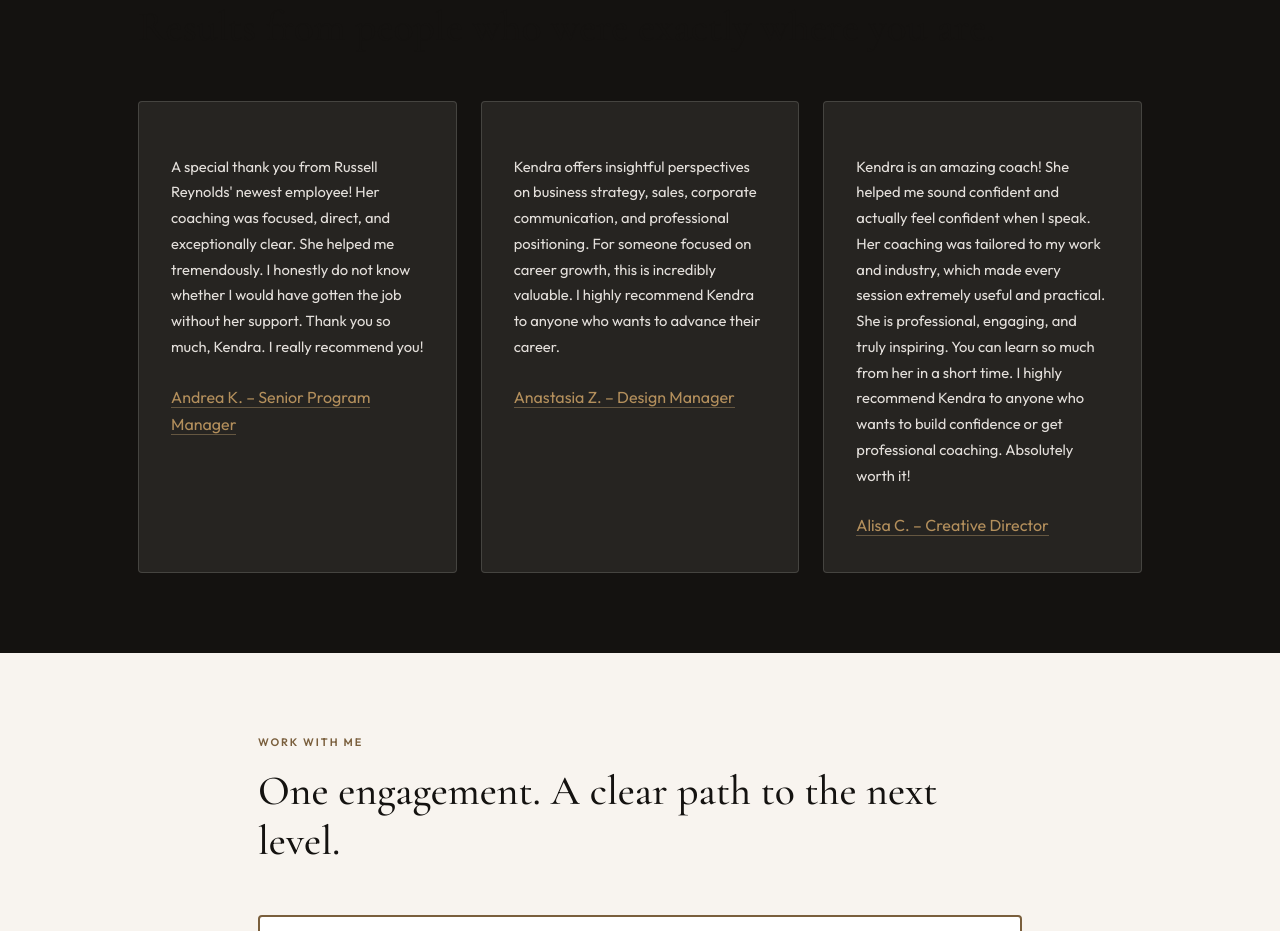
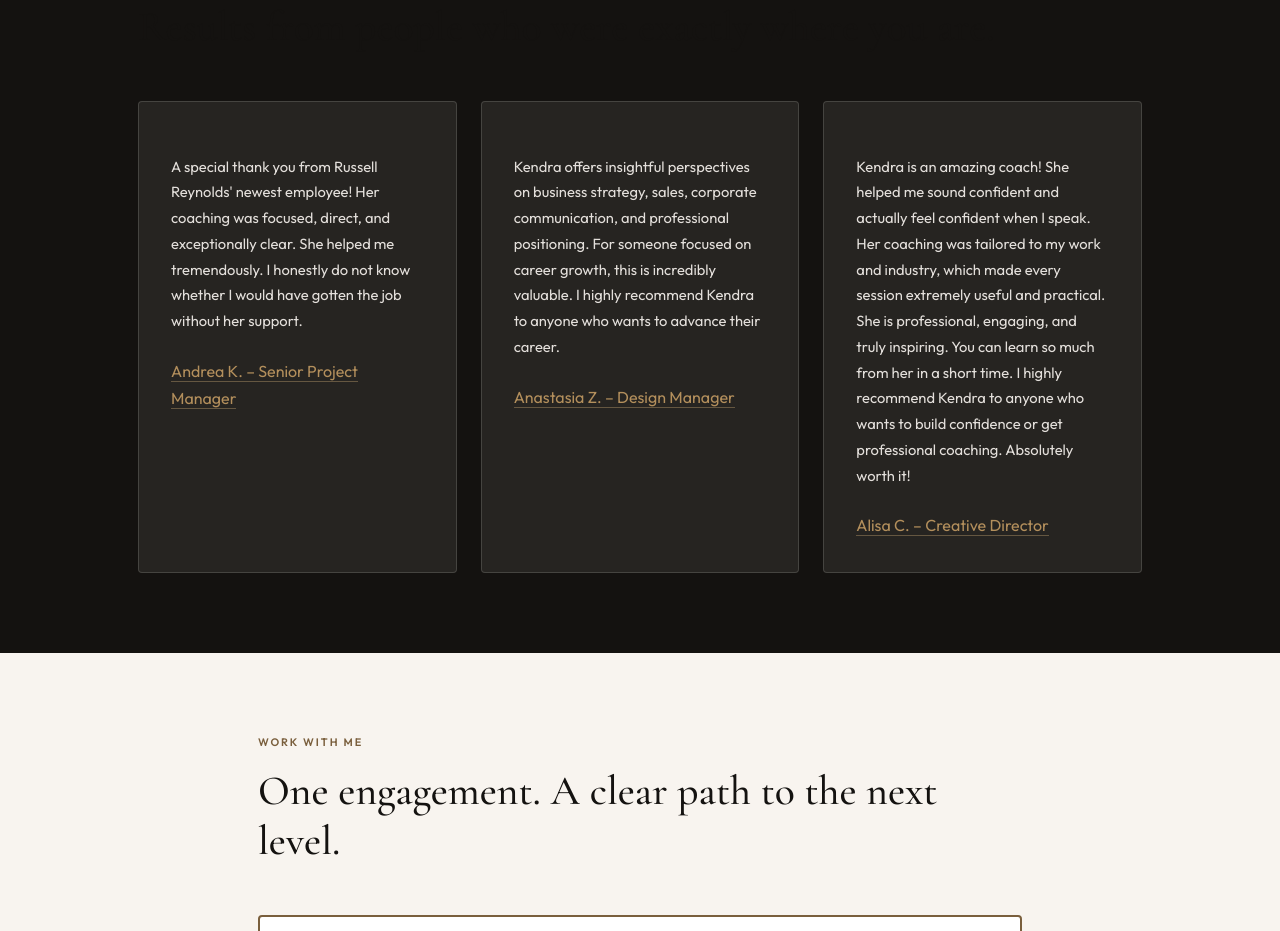
Before and after one commit to kendraweinisch/executivetranslation, a plain HTML site: page executive-positioning.html in a window 1280 px wide. Shown: the part 1030-1961 px from the top of the page. Drawn offline with nearby package versions, Linux system fonts and the light colour scheme.

Commit message:
updating testimonials

```diff
--- a/executive-positioning.html
+++ b/executive-positioning.html
@@ -1410,9 +1410,9 @@
             <blockquote class="testimonial-text">A special thank you from Russell Reynolds' newest
               employee! Her coaching was focused, direct, and exceptionally clear. She helped me tremendously. I
               honestly do not know whether I would have gotten the
-              job without her support. Thank you so much, Kendra. I really recommend you!</blockquote>
+              job without her support.</blockquote>
             <figcaption class="testimonial-author"><a href="https://www.linkedin.com/in/andr%C3%A9a-koga-2b528311/"
-                target="_blank">Andrea K. – Senior Program Manager</a></figcaption>
+                target="_blank">Andrea K. – Senior Project Manager</a></figcaption>
           </figure>
           <figure class="testimonial">
             <blockquote class="testimonial-text">Kendra offers insightful perspectives on business strategy, sales,
```
